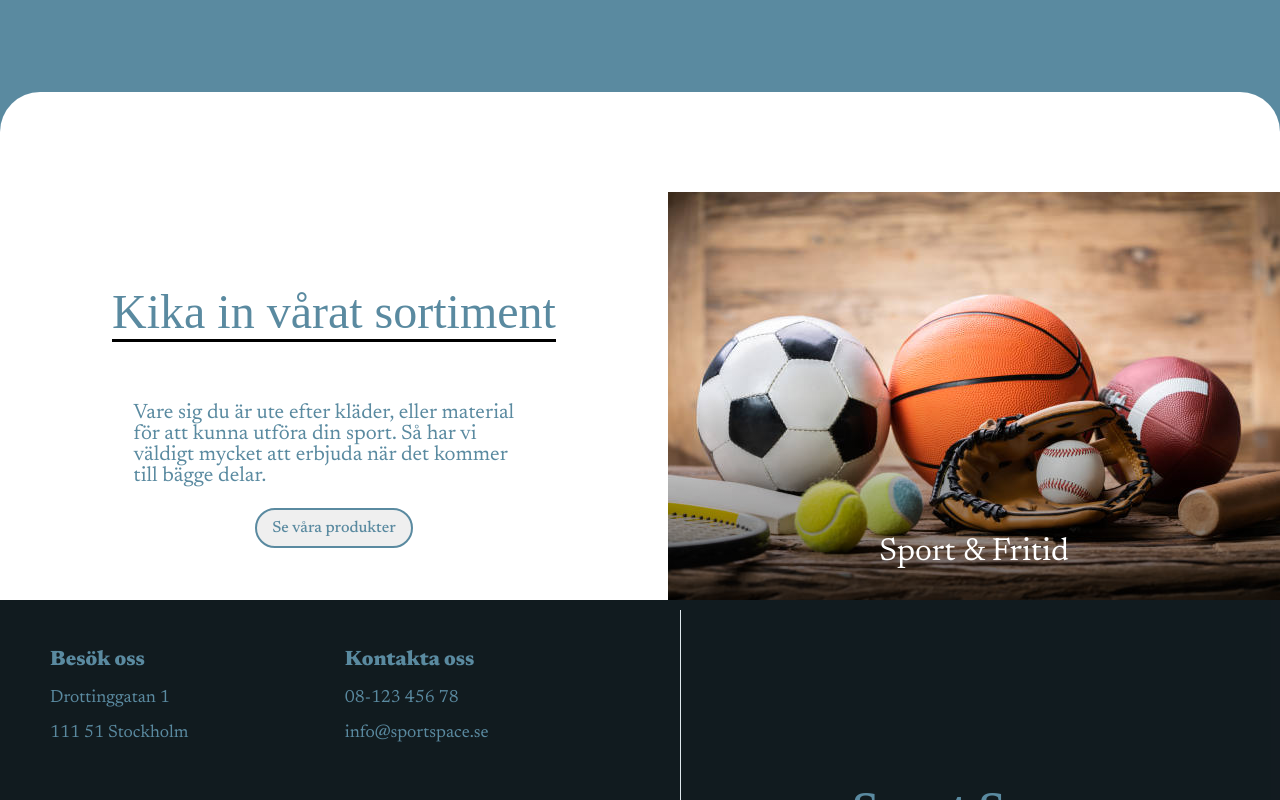
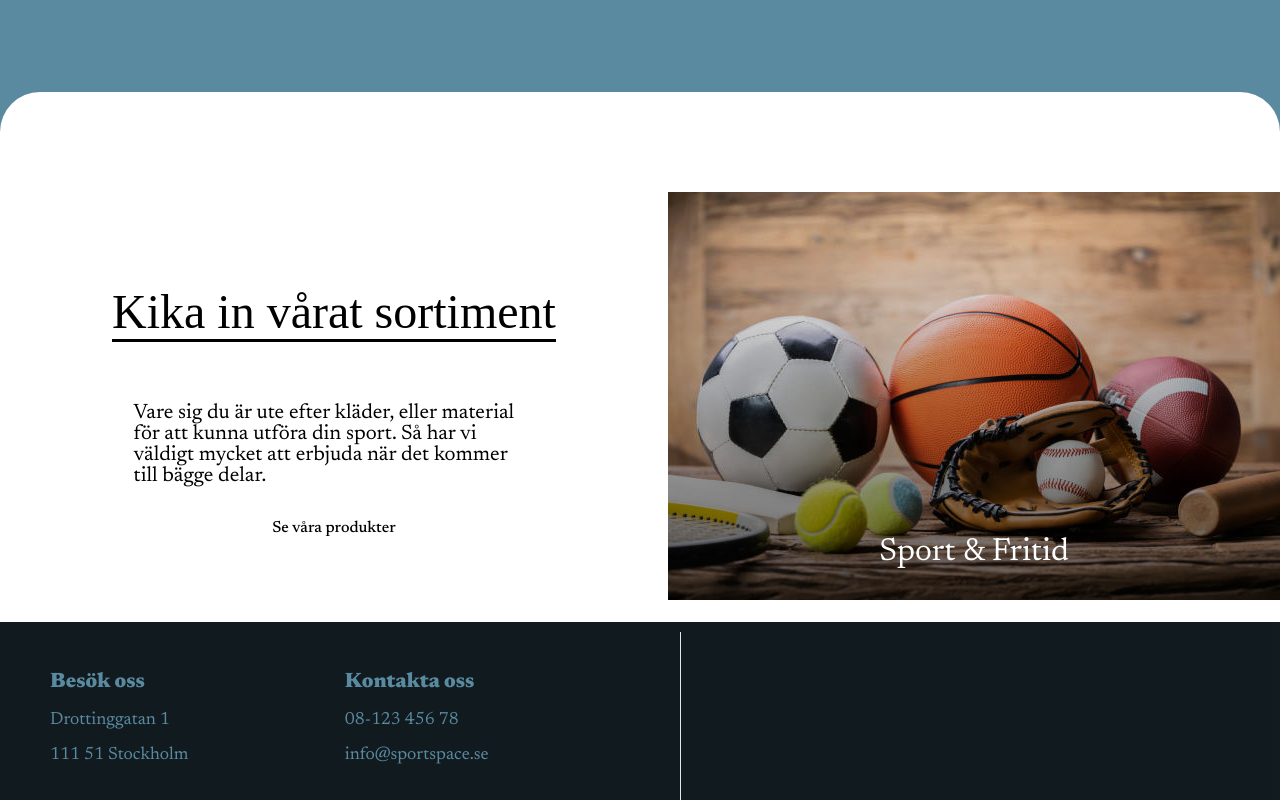
Before and after one commit to GustavssonMarcus/Exam, a Next.js app in the folder frontend/sport-space/: page / in a window 1280 px wide. Shown: the part 678-1478 px from the top of the page. Built offline with nearby package versions, Linux system fonts and the light colour scheme; a web font is replaced by a local one.

Commit message:
Fix styling

```diff
--- a/frontend/sport-space/src/app/scss/_cart.scss
+++ b/frontend/sport-space/src/app/scss/_cart.scss
@@ -18,7 +18,8 @@
         &-content {
             display: flex;
             justify-content: flex-start;
-            gap: 20px;
+            flex-wrap: wrap;
+            gap: 40px;
             &-products {
                 height: auto;
                 width: 200px;
--- a/frontend/sport-space/src/app/scss/_checkout.scss
+++ b/frontend/sport-space/src/app/scss/_checkout.scss
@@ -20,8 +20,8 @@
         box-sizing: border-box;
         background-color: v.$body-color;
         &-content {
-            max-height: 300px; /* Begränsa höjden för scroll */
-            overflow-y: auto; /* Scroll om det är många produkter */
+            max-height: 300px;
+            overflow-y: auto;
             padding: 10px;
             ul {
                 display: flex;
--- a/frontend/sport-space/src/app/scss/_contact.scss
+++ b/frontend/sport-space/src/app/scss/_contact.scss
@@ -15,6 +15,10 @@
         display: flex;
         gap: 10px;
         flex-direction: column;
+        label {
+            font-family: v.$text-font;
+            font-size: 1.1rem;
+        }
 
         input,
         textarea {
@@ -28,7 +32,7 @@
             resize: vertical;
         }
         textarea {
-            //min-height: 75vh;
+            min-height: 75px;
         }
         input::placeholder,
         textarea::placeholder {
@@ -37,5 +41,20 @@
             color: black;
             font-size: 15px;
         }
+        button {
+            border: none;
+            background-color: white;
+            border-radius: 10px;
+            transition: ease-in-out 0.2s;
+            padding: 5px;
+            font-family: v.$text-font;
+            border: 1px solid white;
+        }
+
+          button:hover {
+            box-shadow: 2px 2px 5px rgba(0, 0, 0, 0.2);
+            background-color: v.$text-color;
+            color: white;
+        }
     }
 }
--- a/frontend/sport-space/src/app/scss/_header.scss
+++ b/frontend/sport-space/src/app/scss/_header.scss
@@ -109,7 +109,7 @@
             display: flex;
             flex-direction: column;
             position: absolute;
-            top: 217px;
+            top: 270px;
             left: 0;
             background: white;
             width: 100%;
--- a/frontend/sport-space/src/app/scss/_section.scss
+++ b/frontend/sport-space/src/app/scss/_section.scss
@@ -8,7 +8,10 @@ height: 120vh;
 }
     .content {
         background-color: v.$body-color;
-
+        height: 100vh;
+        @include desktop {
+            height: 60vh;
+        }
         &-product {
             display: flex;
             padding-top: 50px;
@@ -27,7 +30,6 @@ height: 120vh;
                     font-family: v.$title-font;
                     font-size: 3rem;
                     font-weight: 500;
-                color: v.$text-color;
                     text-align: center;
                     @include mobile {
                         margin: 0;
@@ -36,33 +38,30 @@ height: 120vh;
                 &__text {
                     font-family: v.$text-font;
                     font-size: 1.3rem;
-                color: v.$text-color;
                     width: 60%;
                 }
                 &__btn {
-                border: 2px solid v.$text-color;
+                    border: 2px solid transparent;
                     border-radius: 20px;
                     cursor: pointer;
-                //height: 40px;
                     padding: 10px 15px;
+                    background-color: transparent;
+                    transition: ease-in-out 0.2s;
                     a {
                         text-decoration: none;
                         font-size: 1rem;
                         font-family: v.$text-font;
                         font-weight: 500;
-                    color: v.$text-color;
-                }
-                a:hover {
-                    color: white;
+                        color: black;
                     }
                     &:hover {
                         background-color: v.$text-color;
+                        box-shadow: 2px 2px 5px rgba(0, 0, 0, 0.2);
                     }
                 }
             }
             &-image {
                 position: relative;
-            //overflow: hidden;
                 &__link {
                     position: absolute;
                     bottom: 0;
@@ -70,7 +69,6 @@ height: 120vh;
                     width: 100%;
                     z-index: 2;
                     color: white;
-                //padding: 10px;
                     text-align: center;
                     font-family: v.$text-font;
                     font-size: 2rem;
@@ -90,7 +88,7 @@ height: 120vh;
                 bottom: 0;
                 left: 0;
                 width: 100%;
-            height: 50%;
+                height: 408px;
                 background: linear-gradient(to top, rgba(0, 0, 0, 0.6), rgba(0, 0, 0, 0));
                 pointer-events: none;
                 z-index: 1;
```
Lines whose indentation alone changed are shown as unchanged.
